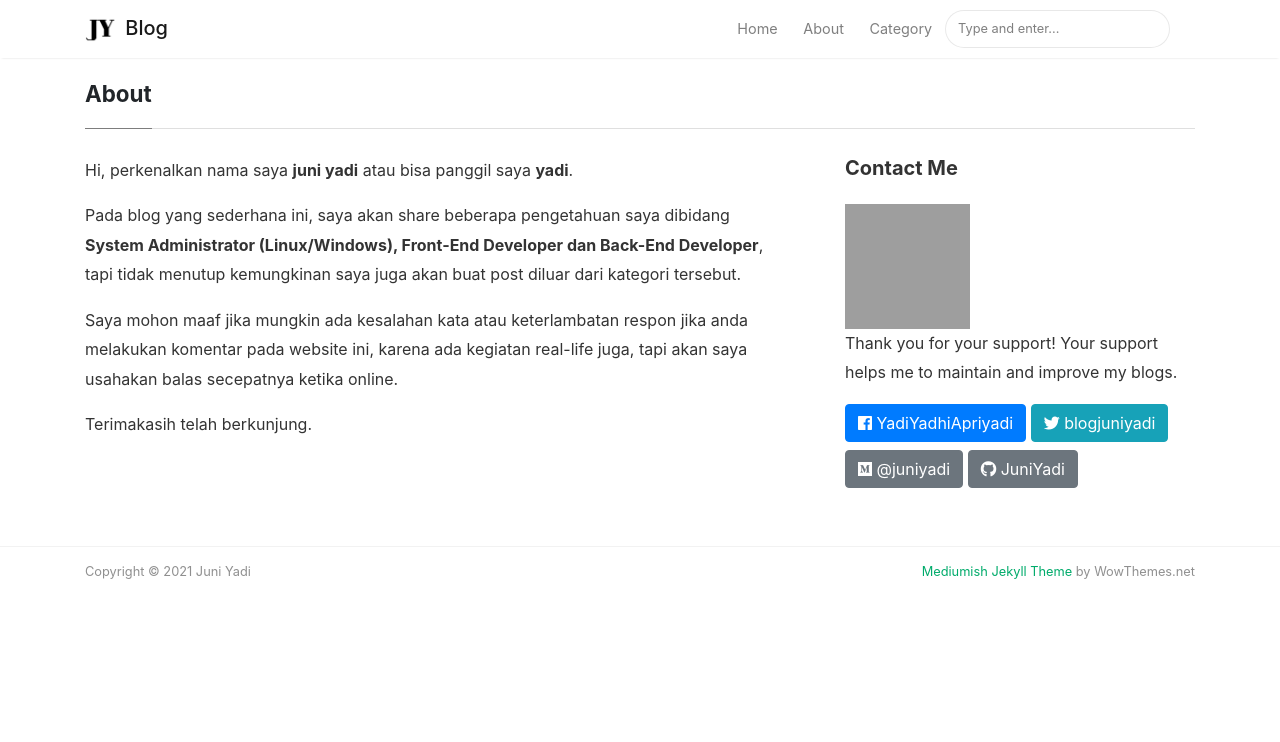
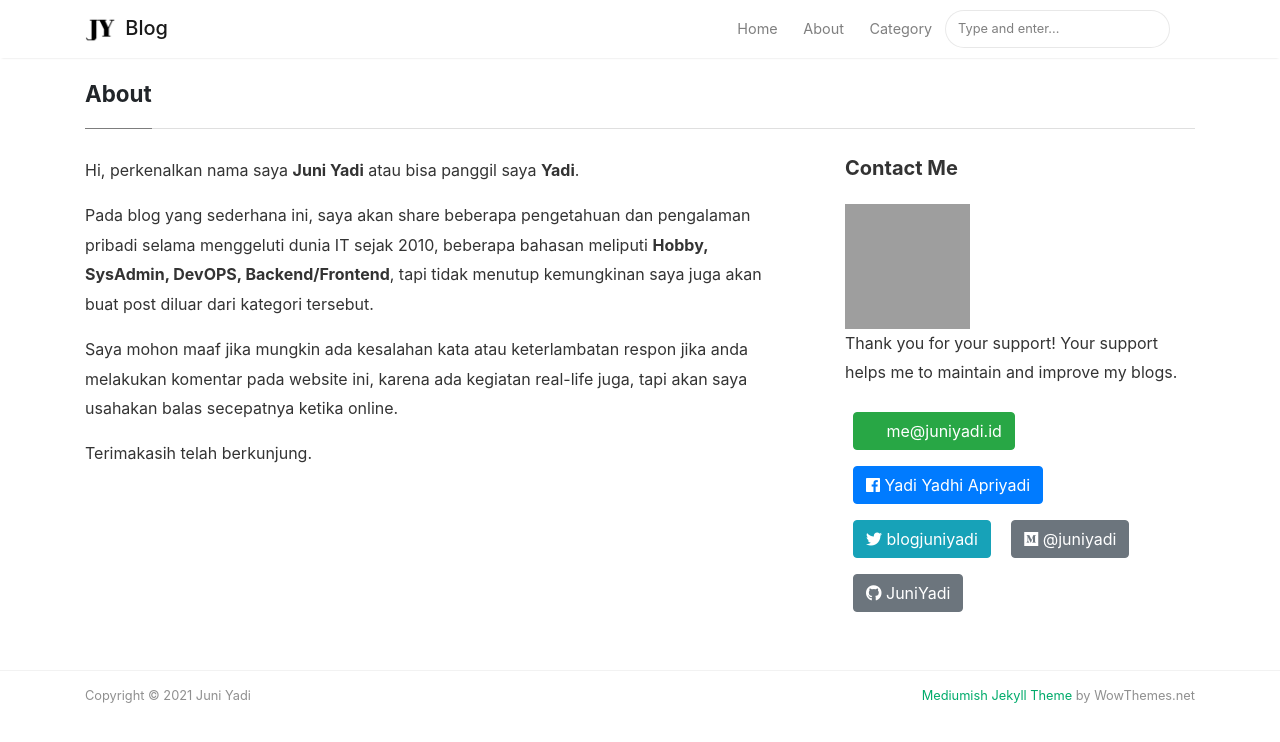
Before and after one commit to JuniYadi/juniyadi.id, a Jekyll site: the page built from _pages/about.md, in a window 1280 px wide. Shown: the top 742 px of the page. Built offline with Jekyll 4.4.1, drawn with Linux system fonts in a browser that asks for light colours; nearby versions of some CDN libraries; grey boxes are pictures that could not be loaded.

Commit message:
Update About Me

```diff
--- a/_pages/about.md
+++ b/_pages/about.md
@@ -8,9 +8,9 @@ comments: false
 <div class="row justify-content-between">
 <div class="col-md-8 pr-5">
 
-<p>Hi, perkenalkan nama saya <strong>juni yadi</strong> atau bisa panggil saya <strong>yadi</strong>.</p>
+<p>Hi, perkenalkan nama saya <strong>Juni Yadi</strong> atau bisa panggil saya <strong>Yadi</strong>.</p>
 
-<p>Pada blog yang sederhana ini, saya akan share beberapa pengetahuan saya dibidang <strong>System Administrator (Linux/Windows), Front-End Developer dan Back-End Developer</strong>, tapi tidak menutup kemungkinan saya juga akan buat post diluar dari kategori tersebut.</p>
+<p>Pada blog yang sederhana ini, saya akan share beberapa pengetahuan dan pengalaman pribadi selama menggeluti dunia IT sejak 2010, beberapa bahasan meliputi <strong>Hobby, SysAdmin, DevOPS, Backend/Frontend</strong>, tapi tidak menutup kemungkinan saya juga akan buat post diluar dari kategori tersebut.</p>
 
 <p>Saya mohon maaf jika mungkin ada kesalahan kata atau keterlambatan respon jika anda melakukan komentar pada website ini, karena ada kegiatan real-life juga, tapi akan saya usahakan balas secepatnya ketika online.</p>
 
@@ -27,10 +27,11 @@ comments: false
 
 <p>Thank you for your support! Your support helps me to maintain and improve my blogs.</p>
 
-<a target="_blank" href="https://www.facebook.com/YadiYadhiApriyadi" class="btn btn-primary mb-2"><i class="fab fa-facebook"></i> YadiYadhiApriyadi</a>
-<a target="_blank" href="https://twitter.com/blogjuniyadi" class="btn btn-info mb-2"><i class="fab fa-twitter"></i> blogjuniyadi</a>
-<a target="_blank" href="https://medium.com/@juniyadi" class="btn btn-secondary mb-2"><i class="fab fa-medium"></i> @juniyadi</a>
-<a target="_blank" href="https://github.com/JuniYadi" class="btn btn-secondary mb-2"><i class="fab fa-github"></i> JuniYadi</a>
+<a target="_blank" href="mailto:me@juniyadi.id" class="btn btn-success m-2"><i class="fab fa-envelope"></i> me@juniyadi.id</a>
+<a target="_blank" href="https://www.facebook.com/YadiYadhiApriyadi" class="btn btn-primary m-2"><i class="fab fa-facebook"></i> Yadi Yadhi Apriyadi</a>
+<a target="_blank" href="https://twitter.com/blogjuniyadi" class="btn btn-info m-2"><i class="fab fa-twitter"></i> blogjuniyadi</a>
+<a target="_blank" href="https://medium.com/@juniyadi" class="btn btn-secondary m-2"><i class="fab fa-medium"></i> @juniyadi</a>
+<a target="_blank" href="https://github.com/JuniYadi" class="btn btn-secondary m-2"><i class="fab fa-github"></i> JuniYadi</a>
 
 </div>
 </div>
```
